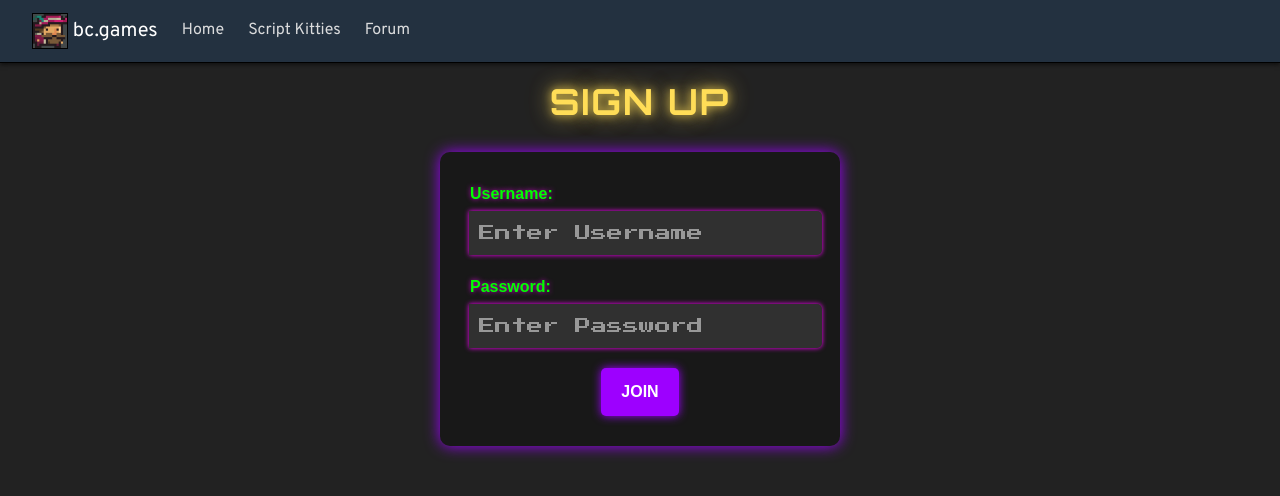
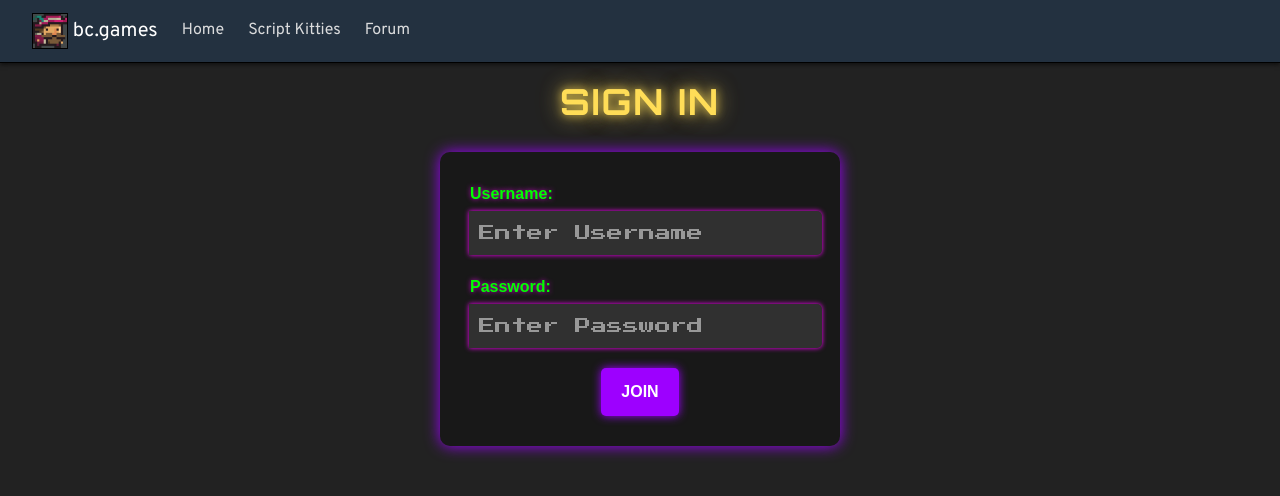
Before and after one commit to barelyconscious/website, a React (Vite) app: page /signup in a window 1280 px wide. Shown: the top 496 px of the page. Built offline with nearby package versions, Linux system fonts and the light colour scheme; what aws-amplify would draw is missing.

Commit message:
updated signin redir

```diff
--- a/src/pages/Forum/SignIn.tsx
+++ b/src/pages/Forum/SignIn.tsx
@@ -5,6 +5,7 @@ import { signInUser } from '../../models/users';
 const signIn = () => {
     const [username, setUsername] = useState("");
     const [password, setPassword] = useState("");
+    const [loading, setLoading] = useState(false);
     const [error, setError] = useState({
         isSuccess: true,
         errorMessage: ''
@@ -12,12 +13,18 @@ const signIn = () => {
 
     const handleSubmit = async (e: React.FormEvent) => {
         e.preventDefault();
+        setLoading(true);
         setError({ isSuccess: true, errorMessage: '' });
         try {
             const response = await signInUser(username, password);
             setError(response);
             console.log(response);
+            setLoading(false);
+            if (response.isSuccess) {
+                window.location.href = '/forum';
+            }
         } catch (e) {
+            setLoading(false);
             setError({
                 isSuccess: false,
                 errorMessage: JSON.stringify(e)
@@ -25,11 +32,16 @@ const signIn = () => {
         }
     };
 
+    let header = <h1 className='neon-text'>SIGN IN</h1>;
+    if (!loading && !error.isSuccess) {
+        header = <h1 className="neon-text"
+            style={{ color: 'red', textShadow: '2px 2px 4px rgba(255, 0, 0, 0.7)' }}
+        >SIGN IN</h1>
+    }
+
     return (
         <div className="signup-container">
-        <h1 className="neon-text"
-            style={!error.isSuccess ? { color: 'red', textShadow: '2px 2px 4px rgba(255, 0, 0, 0.7)' } : {}}
-        >SIGN IN</h1>
+            {header}
             <form onSubmit={handleSubmit} className={`signup-form ${!error.isSuccess && 'error signup-error'}`}>
                 {error && !error.isSuccess && <div>
                     {error.errorMessage}
--- a/src/pages/Forum/SignUp.tsx
+++ b/src/pages/Forum/SignUp.tsx
@@ -5,6 +5,7 @@ import { signUpUser } from '../../models/users';
 const SignUp = () => {
     const [username, setUsername] = useState("");
     const [password, setPassword] = useState("");
+    const [loading, setLoading] = useState(false);
     const [error, setError] = useState({
         isSuccess: true,
         errorMessage: ''
@@ -12,15 +13,18 @@ const SignUp = () => {
 
     const handleSubmit = async (e: React.FormEvent) => {
         e.preventDefault();
+        setLoading(true);
         setError({ isSuccess: true, errorMessage: '' });
         try {
             const response = await signUpUser(username, password);
             setError(response);
             console.log(response);
+            setLoading(false);
             if (response.isSuccess) {
                 window.location.href = '/signin';
             }
         } catch (e) {
+            setLoading(false);
             setError({
                 isSuccess: false,
                 errorMessage: JSON.stringify(e)
@@ -28,11 +32,16 @@ const SignUp = () => {
         }
     };
 
+    let header = <h1 className='neon-text'>SIGN IN</h1>;
+    if (!loading && !error.isSuccess) {
+        header = <h1 className="neon-text"
+            style={{ color: 'red', textShadow: '2px 2px 4px rgba(255, 0, 0, 0.7)' }}
+        >SIGN UP</h1>
+    }
+
     return (
         <div className="signup-container">
-            <h1 className="neon-text"
-                style={!error.isSuccess ? { color: 'red', textShadow: '2px 2px 4px rgba(255, 0, 0, 0.7)' } : {}}
-            >SIGN UP</h1>
+            {header}
             <form onSubmit={handleSubmit} className={`signup-form ${!error.isSuccess && 'error signup-error'}`}>
                 {error && !error.isSuccess && <div>
                     {error.errorMessage}
```
